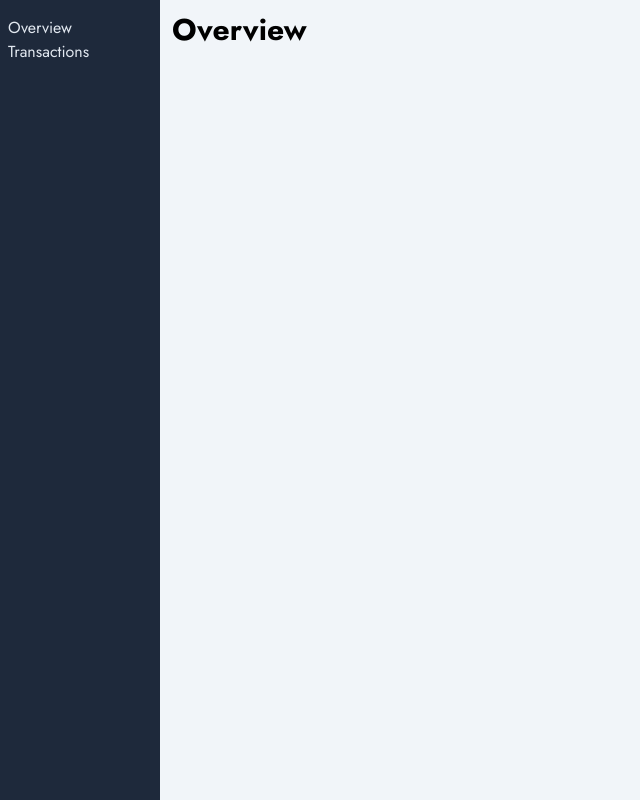
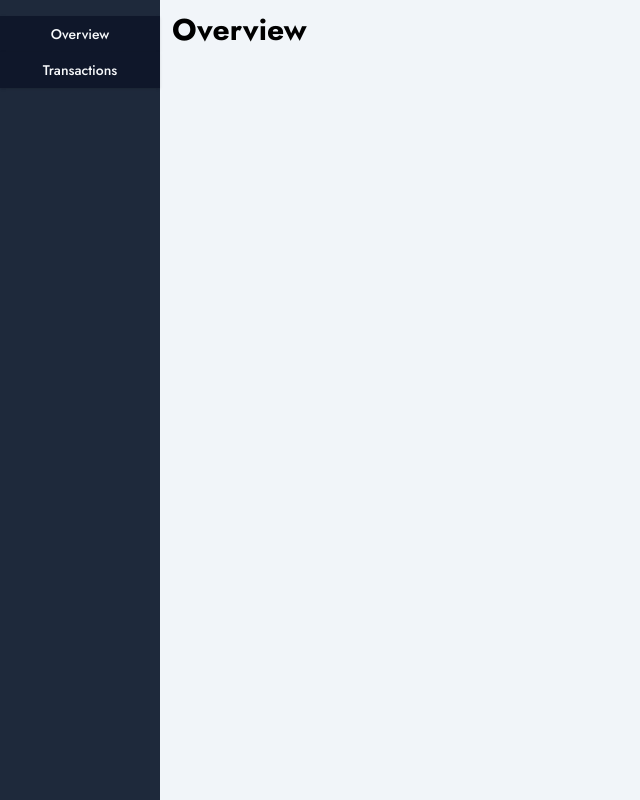
Before and after one commit to iamarale/finance-app, a React (Vite) app: page / in a window 1280 px wide. Shown: the whole page, without its empty margins (0-640 px from the left). Built offline with nearby package versions, Linux system fonts and the light colour scheme.

Commit message:
style: changed link styles in nav

```diff
--- a/src/components/Header.tsx
+++ b/src/components/Header.tsx
@@ -1,14 +1,19 @@
 import { Link } from "@tanstack/react-router";
+import { Button } from "./ui/button";
 
 export default function Header() {
   return (
-    <nav className="bg-slate-800 text-slate-200 px-2 py-4 min-w-40">
+    <nav className="bg-slate-800 text-slate-600 py-4 min-w-40">
       <ul>
         <li>
-          <Link to="/">Overview</Link>
+          <Button className="rounded-none w-full">
+            <Link to="/">Overview</Link>
+          </Button>
         </li>
         <li>
-          <Link to="/transactions">Transactions</Link>
+          <Button className="rounded-none w-full">
+            <Link to="/transactions">Transactions</Link>
+          </Button>
         </li>
       </ul>
     </nav>
```
